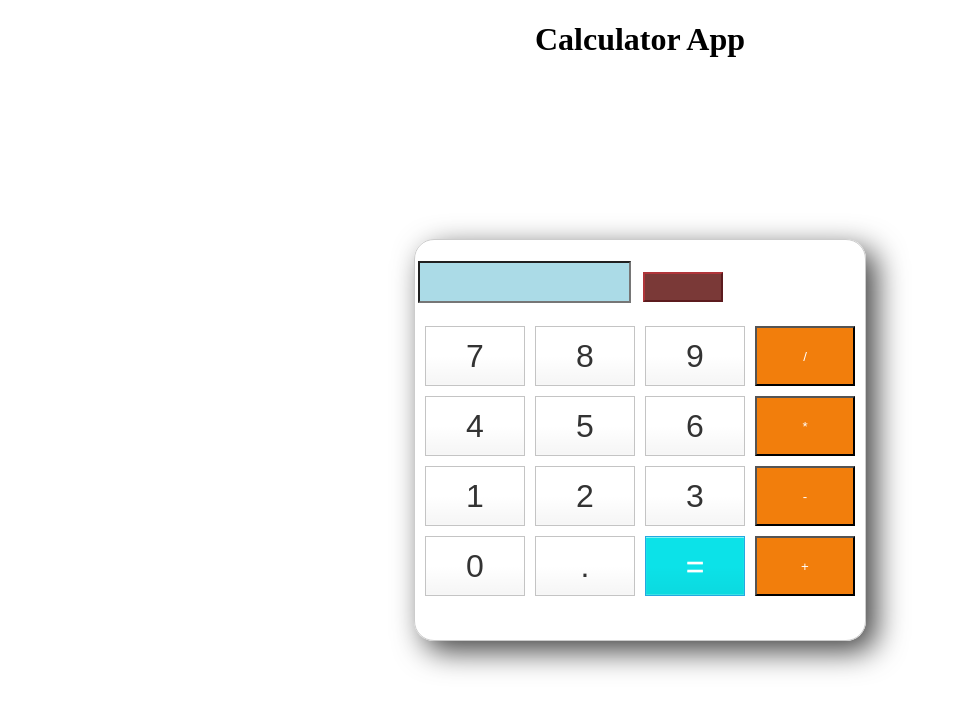
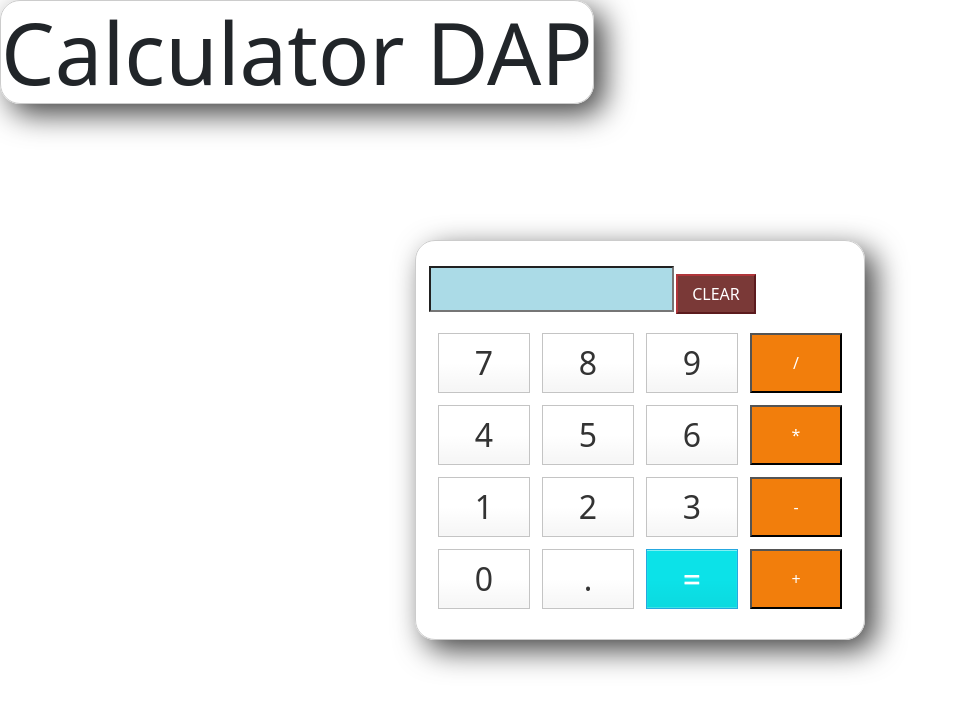
Before and after one commit to paulsiskind/calculatorPunk, a plain HTML site: page index.html in a window 1280 px wide. Shown: the whole page, without its empty margins (0-961 px from the left). Drawn offline with nearby package versions, Linux system fonts and the light colour scheme.

Commit message:
Minor changes

```diff
--- a/index.html
+++ b/index.html
@@ -6,17 +6,19 @@
     <title>Calculator</title>
 
 	<head>
+		<link href="https://cdn.jsdelivr.net/npm/bootstrap@5.0.2/dist/css/bootstrap.min.css" rel="stylesheet" integrity="sha384-EVSTQN3/azprG1Anm3QDgpJLIm9Nao0Yz1ztcQTwFspd3yD65VohhpuuCOmLASjC" crossorigin="anonymous">
+		<script src="https://cdn.jsdelivr.net/npm/bootstrap@5.0.2/dist/js/bootstrap.bundle.min.js" integrity="sha384-MrcW6ZMFYlzcLA8Nl+NtUVF0sA7MsXsP1UyJoMp4YLEuNSfAP+JcXn/tWtIaxVXM" crossorigin="anonymous"></script>
 		<link rel="stylesheet" type="text/css" href="./style.css">
 		<script type="text/javascript" src="./app.js"></script>
 	<body>
-	    <h1 style="text-align:center">Calculator App</h1>
+	    <h1 class='title'>Calculator DAP</h1>
 	    <div class="container">
 		    <br>
 		    <table>
 		        <tr>
 		            <td colspan="3"><input type='text' id='result' class ='screen' style="text-align: right;"></td>
 		            <td>
-		                <input type='button' valuse = 'C' onclick="clearScreen()" class="clear"/>
+		                <input type='button' value = 'CLEAR' onclick="clearScreen()" class="clear"/>
 		            </td>
 		        </tr>
 		    </table>
@@ -39,4 +41,5 @@
 			    <input type="button" value="+" class="operator" onClick="display('+')"></input>
 			</div>
 		</div>
+		<script src="https://cdn.jsdelivr.net/npm/bootstrap@5.0.2/dist/js/bootstrap.bundle.min.js" integrity="sha384-MrcW6ZMFYlzcLA8Nl+NtUVF0sA7MsXsP1UyJoMp4YLEuNSfAP+JcXn/tWtIaxVXM" crossorigin="anonymous"></script>
 <body>
--- a/style.css
+++ b/style.css
@@ -12,7 +12,7 @@
 .keys {
     display: grid;
     grid-template-columns: repeat(4, 1fr);
-    grid-gap: 10px;
+    grid-gap: 12px;
     padding: 10px;
     margin:auto;
 }
@@ -41,7 +41,8 @@
     border-color: #b0353a;
     color: #fff;
     width: 80px;
-    height: 30px;
+    height: 40px;
+
 }
 .clear:hover {
     background-color: #f17377;
@@ -59,7 +60,7 @@
     justify-content: left;
     color: black;
     font-size: medium;
-    width: 50%;
+    width: 100%;
     height: 30%;
     cursor: default;
     padding: 10px;
@@ -68,6 +69,10 @@
     margin-bottom: 10px;
 }
 .title {
+		border: 1px solid #cccccc;
+    box-shadow: 10px 10px 30px 0px rgba(0,0,0,0.75);
+    border-radius: 20px;
+    position: absolute;
 
-
+		font-size: 85px;
 }
```
